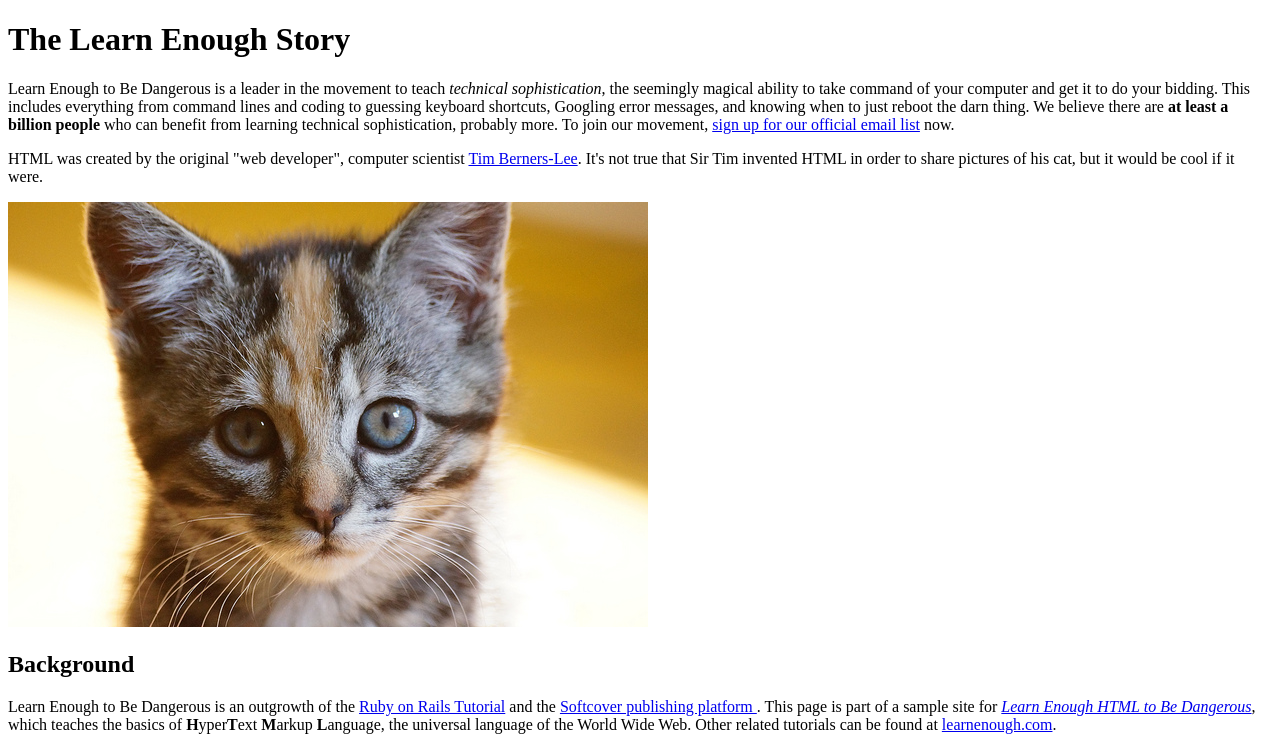
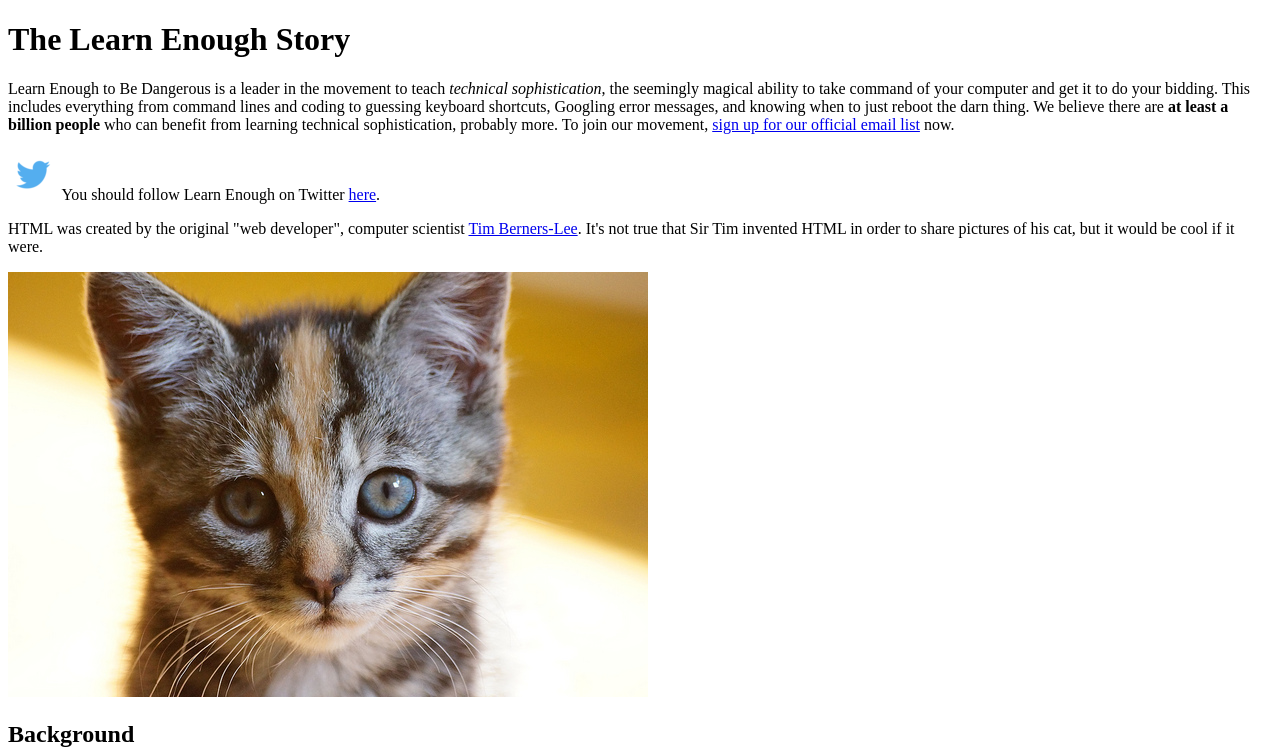
Before and after one commit to paulmwebber/sample_website, a plain HTML site: page index.html in a window 1280 px wide. Shown: the top 751 px of the page. Drawn offline with Linux system fonts and the light colour scheme.

Commit message:
Add twitter link and image

```diff
--- a/index.html
+++ b/index.html
@@ -19,13 +19,24 @@
       </p>
 
       <p>
+        <a href="http://twitter.com/learnenough" target="_blank"
+        style="text-decoration: none;">
+          <img src="images/small_twitter_logo.png">
+        </a>
+        You should follow Learn Enough on Twitter
+        <a href="http://twitter.com/learnenough" target="_blank">here</a>.
+      </p>
+
+      <p>
         HTML was created by the original "web developer", computer scientist
         <a href="http://en.wikipedia.org/wiki/Tim_Berners-Lee">Tim
         Berners-Lee</a>. It's not true that Sir Tim invented HTML in order to
         share pictures of his cat, but it would be cool if it were.
       </p>
 
-      <img src="images/kitten.jpg" alt="An adorable kitten">
+      <a href="http://example.com/images/kitten.jpg">
+        <img src="images/kitten.jpg" alt="An adorable kitten">
+      </a>
 
     <h2>Background</h2>
 
```
Also changed, not shown: images/small_twitter_logo.png (added).
